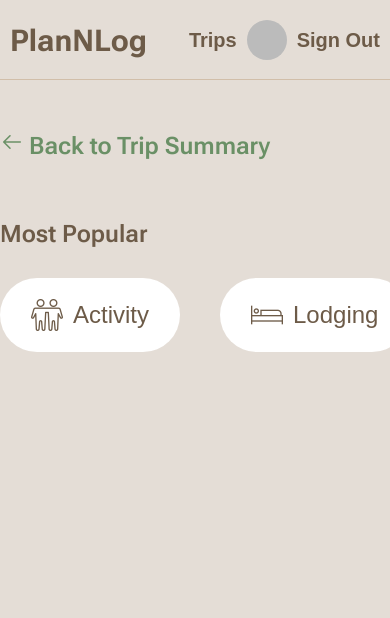
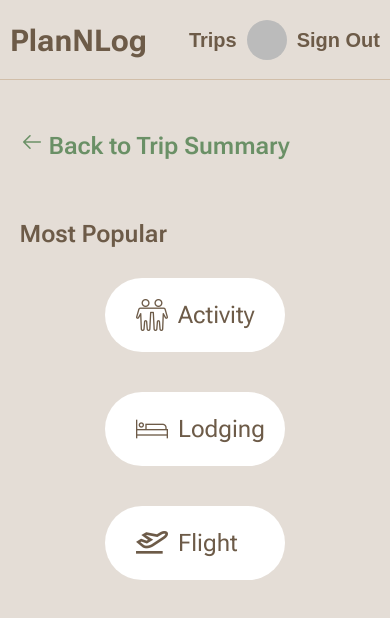
Before and after one commit to nihclil/Plan-n-Log, a Next.js app: page /trips/1/plan/create in a window 390 px wide. Shown: the top 618 px of the page. Built offline with nearby package versions, Linux system fonts and the light colour scheme; no server answers; sample sign-in values are in the browser's storage.

Commit message:
Implement responsive design

```diff
--- a/app/trips/[slug]/plan/create/page.jsx
+++ b/app/trips/[slug]/plan/create/page.jsx
@@ -2,11 +2,9 @@
 
 import Image from "next/image";
 import Link from "next/link";
-import activity from "public/iconmonstr-friend-4-32.png";
-import lodging from "public/iconmonstr-bed-2-32.png";
-import flight from "public/iconmonstr-airport-2-32.png";
 import styled from "styled-components";
 import useAuthRedirect from "hooks/useAuthRedirect";
+import PlanTypeButton from "components//Common/Buttons/PlanTypeButton";
 
 export default function Home({ params }) {
   useAuthRedirect();
@@ -26,26 +24,24 @@ export default function Home({ params }) {
       </Nav>
       <Caption>Most Popular</Caption>
       <PlansContainer>
-        <Link href={`/trips/${params.slug}/activity/create`}>
-          <PlanButton>
-            <Image src={activity} alt="" />
-            <PlanSpan>Activity</PlanSpan>
-          </PlanButton>
-        </Link>
-
-        <Link href={`/trips/${params.slug}/lodging/create`}>
-          <PlanButton>
-            <Image src={lodging} alt="" />
-            <PlanSpan>Lodging</PlanSpan>
-          </PlanButton>
-        </Link>
-
-        <Link href={`/trips/${params.slug}/flight/create`}>
-          <PlanButton>
-            <Image src={flight} alt="" />
-            <PlanSpan>Flight</PlanSpan>
-          </PlanButton>
-        </Link>
+        <PlanTypeButton
+          linkHref={`/trips/${params.slug}/activity/create`}
+          ImageSrc="/iconmonstr-friend-4-32.png"
+          ImageAlt="activity"
+          span="Activity"
+        />
+        <PlanTypeButton
+          linkHref={`/trips/${params.slug}/lodging/create`}
+          ImageSrc="/iconmonstr-bed-2-32.png"
+          ImageAlt="lodging"
+          span="Lodging"
+        />
+        <PlanTypeButton
+          linkHref={`/trips/${params.slug}/flight/create`}
+          ImageSrc="/iconmonstr-airport-2-32.png"
+          ImageAlt="flight"
+          span="Flight"
+        />
       </PlansContainer>
     </Main>
   );
@@ -54,12 +50,19 @@ export default function Home({ params }) {
 const Main = styled.div`
   width: 1000px;
   margin: 50px auto;
+  @media (min-width: 360px) and (max-width: 1200px) {
+    width: auto;
+  }
 `;
 
 const Nav = styled.div`
   display: flex;
   align-items: center;
   margin-bottom: 60px;
+  @media (min-width: 360px) and (max-width: 1200px) {
+    width: 90%;
+    margin: 0 auto 60px auto;
+  }
 `;
 
 const NavSpan = styled.span`
@@ -77,28 +80,23 @@ const Caption = styled.div`
   font-size: 24px;
   font-weight: 600;
   color: #6d5b48;
+  @media (min-width: 360px) and (max-width: 1200px) {
+    width: 90%;
+    margin: 0 auto 30px auto;
+  }
 `;
 
 const PlansContainer = styled.div`
   display: flex;
   gap: 40px;
-`;
-
-const PlanButton = styled.button`
-  display: flex;
-  align-items: center;
-  border: 1px solid transparent;
-  background-color: #fff;
-  padding: 20px 30px;
-  border-radius: 40px;
-  color: #6d5b48;
-  transition: border 0.2s;
-  &:hover {
-    border: 1px solid #6d5b48;
+  @media (min-width: 700px) and (max-width: 1200px) {
+    width: 90%;
+    margin: auto;
+  }
+  @media (min-width: 360px) and (max-width: 700px) {
+    width: 90%;
+    flex-direction: column;
+    width: 180px;
+    margin: 0 auto 0 auto;
   }
 `;
-
-const PlanSpan = styled.span`
-  margin-left: 10px;
-  font-size: 24px;
-`;
```
